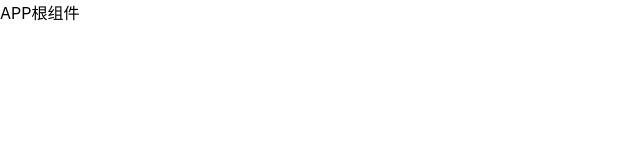
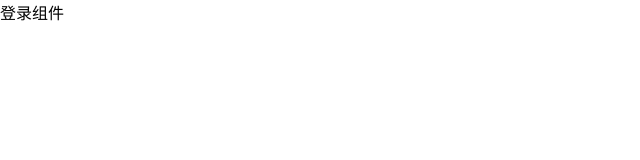
Before and after one commit to dannybaobao/geek_pc, a React (Create React App) app: page /login in a window 1280 px wide. Shown: the top 160 px of the page, without its empty margins (0-640 px from the left). Built offline with nearby package versions, Linux system fonts and the light colour scheme.

Commit message:
项目搭建-配置路由

```diff
--- a/package.json
+++ b/package.json
@@ -8,6 +8,7 @@
     "@testing-library/user-event": "^13.5.0",
     "react": "^18.2.0",
     "react-dom": "^18.2.0",
+    "react-router-dom": "^6.9.0",
     "react-scripts": "5.0.1",
     "web-vitals": "^2.1.4"
   },
--- a/src/App.js
+++ b/src/App.js
@@ -1,10 +1,36 @@
+import {
+   BrowserRouter,
+   Link,
+   Route,
+   Routes
+} from "react-router-dom";
+
+
+import Home from "./pages/layout";
+import Login from "./pages/login";
+
+
+
+
 
 
 function App() {
   return (
-    <div className="App">
-      APP根组件
+  <BrowserRouter>
+   <div className="App">
+     {/* <Link to='/login'>登录</Link>
+     <Link to='/home'>首页</Link> */}
+
+     {/* 配置路由的规则 */}
+     <Routes>
+       <Route path="/home" element={<Home/>}></Route>
+       <Route path="/login" element={<Login/>}></Route>
+     </Routes>
+
     </div>
+
+  </BrowserRouter>
+
   );
 }
 
--- /dev/null
+++ b/src/pages/layout/index.js
@@ -0,0 +1,11 @@
+import React, { PureComponent } from 'react'
+
+export class Layout extends PureComponent {
+  render() {
+    return (
+      <div>首页布局组件</div>
+    )
+  }
+}
+
+export default  Layout
--- /dev/null
+++ b/src/pages/login/index.js
@@ -0,0 +1,11 @@
+import React, { PureComponent } from 'react'
+
+export class Login extends PureComponent {
+  render() {
+    return (
+      <div>登录组件</div>
+    )
+  }
+}
+
+export default Login
```
Also changed, not shown: src/index.js (+10 -1 lines), 2 other files (tests, documents, lock files or other folders).
